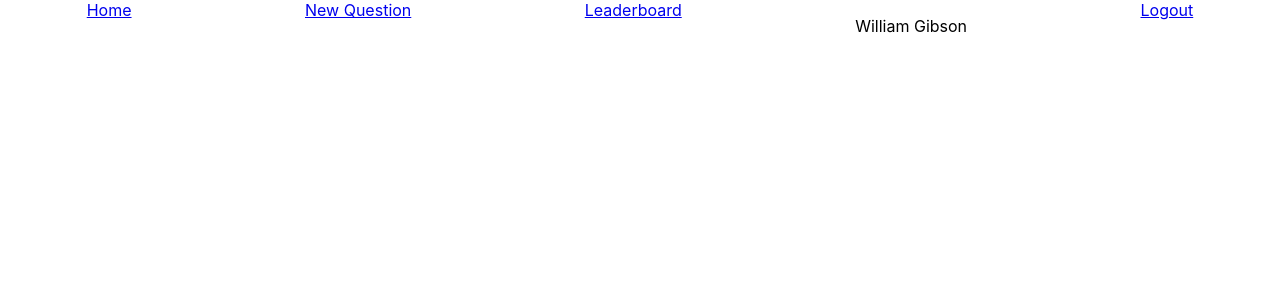
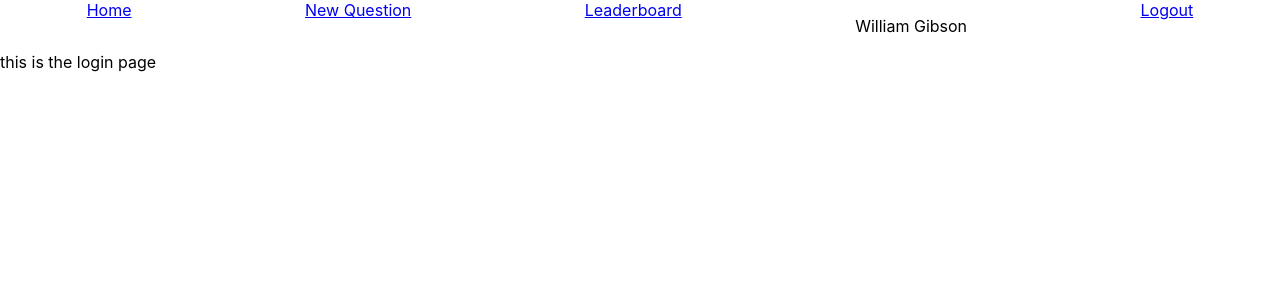
Before and after one commit to FrankZhang2046/would-you-rather, a React (Create React App) app: page /login in a window 1280 px wide. Shown: the top 300 px of the page. Built offline with nearby package versions, Linux system fonts and the light colour scheme.

Commit message:
login component created

```diff
--- a/src/components/App.js
+++ b/src/components/App.js
@@ -11,6 +11,8 @@ import Leaderboard from "./Leaderboard";
 import Homescreen from "./Homescreen";
 import NewQuestion from "./NewQuestion";
 import Poll from "./Poll";
+import PageNotFound from "./PageNotFound";
+import Login from "./Login";
 
 class App extends React.Component {
   componentDidMount() {
@@ -24,9 +26,11 @@ class App extends React.Component {
         <Navbar />
         <Switch>
           <Route path='/' exact component={Homescreen}/>
+          <Route path='/login' exact component={Login} />
           <Route path='/add' exact component={NewQuestion} />
           <Route path='/leaderboard' exact component={Leaderboard} />
           <Route path={`/questions/:question_id`} component={Poll} />
+          <Route component={PageNotFound} />
         </Switch>
       </Router>
     );
--- /dev/null
+++ b/src/components/Login.js
@@ -0,0 +1,20 @@
+import React from 'react';
+import { connect } from "react-redux";
+
+class Login extends React.Component{
+    render(){
+        return(
+            <div className="login">
+                this is the login page
+            </div>
+        )
+    }
+}
+
+const mapStateToProps = (state, ownProps) => {
+    return {
+
+    }
+}
+
+export default connect(mapStateToProps)(Login);
--- /dev/null
+++ b/src/components/PageNotFound.js
@@ -0,0 +1,11 @@
+import React from 'react';
+
+const PageNotFound = props => {
+    return (
+        <div className="pageNotFound">
+            404 page not found
+        </div>
+    )
+}
+
+export default PageNotFound;
```
